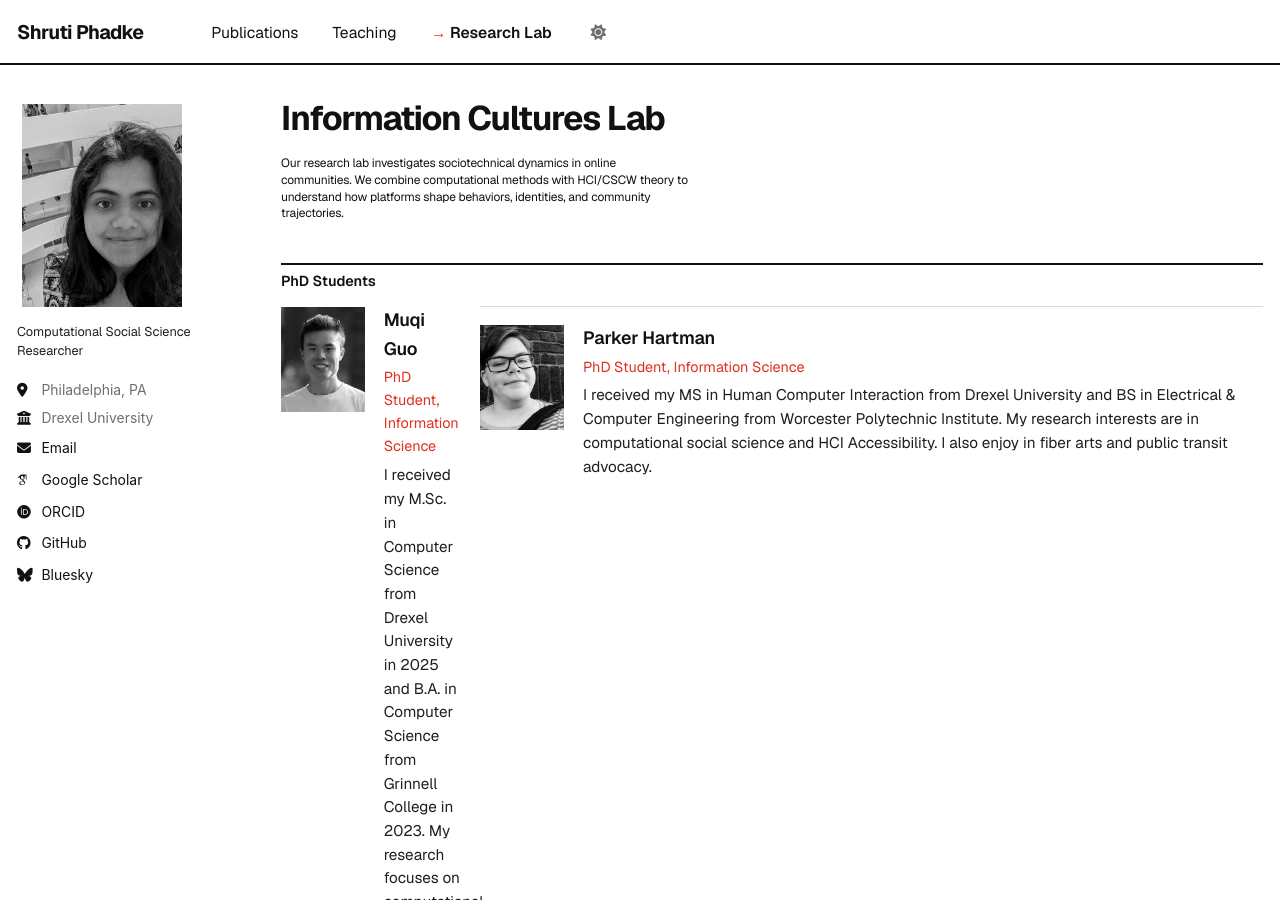
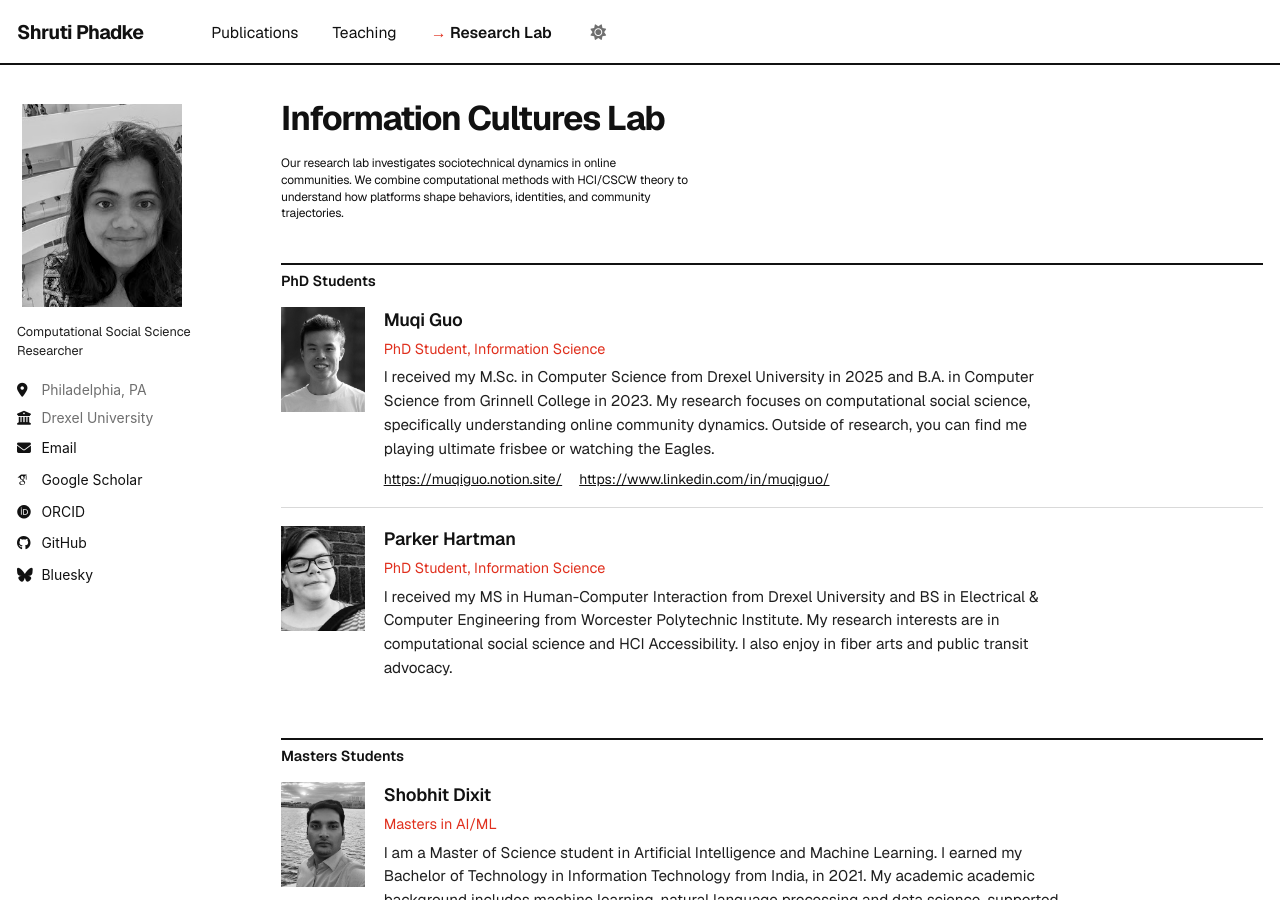
Before and after one commit to shrutiphadke/shrutiphadke.github.io, a Jekyll site: the page built from _pages/portfolio.html, in a window 1280 px wide and 900 px high. Built offline with Jekyll 4.4.1, drawn with Linux system fonts in a browser that asks for light colours; some web fonts are replaced; a script bundle is joined from its source files by our own code; library files that are not in the unit come from our copies.

Commit message:
Fix hyphen in student interests description
Corrected the hyphen in 'Human-Computer Interaction' for consistency.

```diff
--- a/_pages/portfolio.html
+++ b/_pages/portfolio.html
@@ -37,16 +37,16 @@
     </div>
   </div>
 
-  <div class="student-card">
+
+</div>
+<div class="student-card">
   <img class="student-photo" src="/images/parker.jpg" alt="Photo">
   <div class="student-info">
     <div class="student-name">Parker Hartman</div>
     <div class="student-role">PhD Student, Information Science</div>
-    <div class="student-interests">I received my MS in Human Computer Interaction from Drexel University and BS in Electrical & Computer Engineering from Worcester Polytechnic Institute. My research interests are in computational social science and HCI Accessibility. I also enjoy in fiber arts and public transit advocacy.</div>
+    <div class="student-interests">I received my MS in Human-Computer Interaction from Drexel University and BS in Electrical & Computer Engineering from Worcester Polytechnic Institute. My research interests are in computational social science and HCI Accessibility. I also enjoy in fiber arts and public transit advocacy.</div>
 
-  </div>
 </div>
-
 </div>
 
 <!-- Add more PhD students by duplicating the block above -->
```
